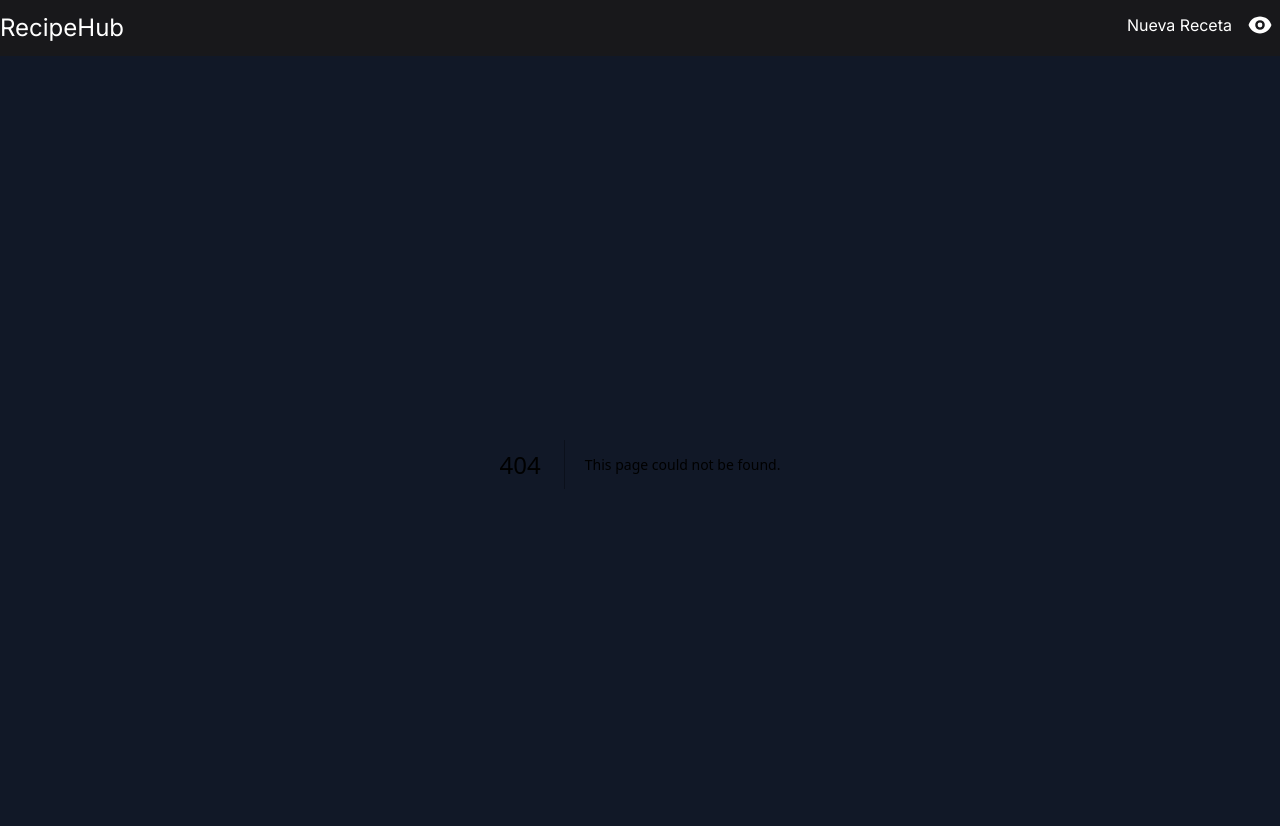
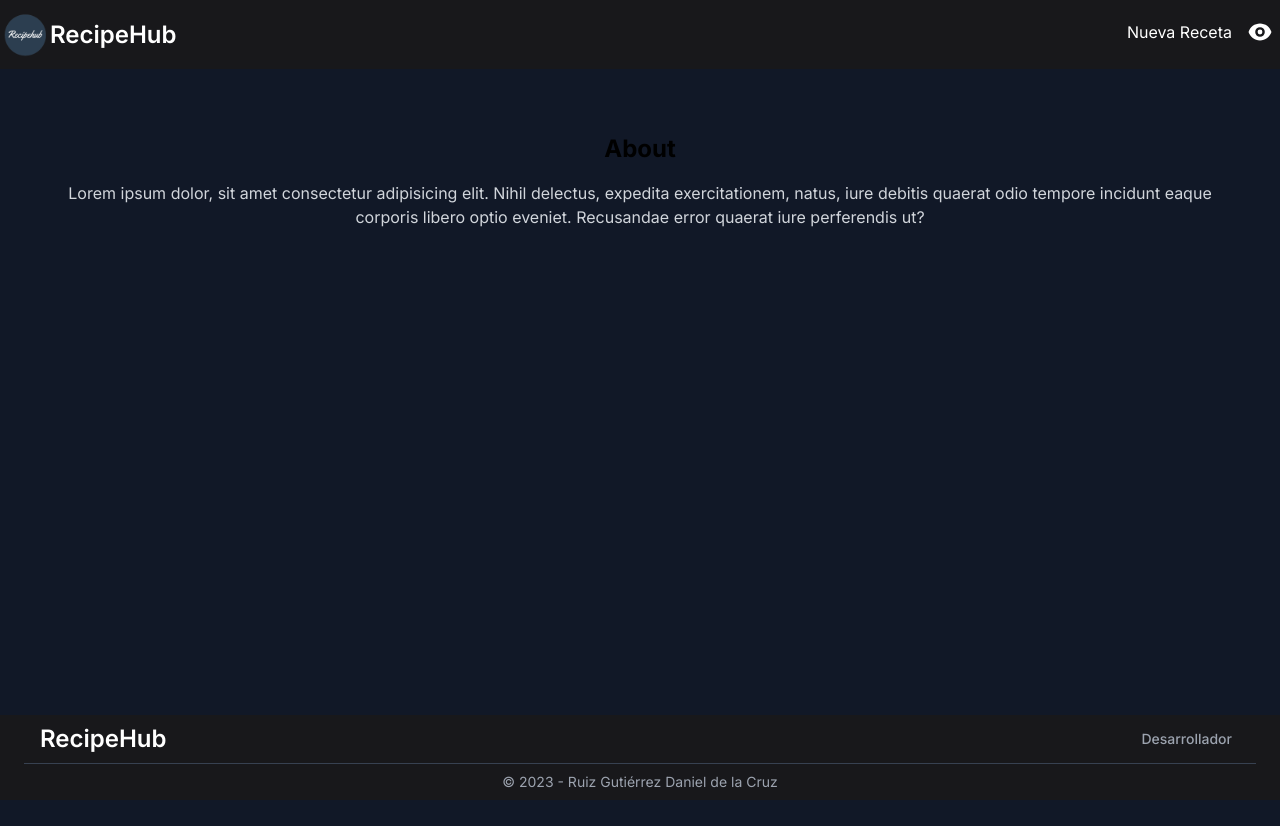
Before and after one commit to Daniel-Ruiz-Gtz/RecipeHub, a Next.js app: page /developer in a window 1280 px wide. Before the commit this address had no page. Shown: the top 826 px of the page. Built offline with nearby package versions, Linux system fonts and the light colour scheme.

Commit message:
Footer & Upgrades

```diff
--- /dev/null
+++ b/src/app/components/Footer.jsx
@@ -0,0 +1,31 @@
+import Link from "next/link";
+import React from "react";
+
+function Footer() {
+  return (
+    <div className="sticky bottom-0 p-2 w-full z-50 bg-slate-400 dark:bg-zinc-900 text-black dark:text-white">
+      <div class="w-full max-w-screen-xl mx-auto p-4 md:py-0">
+        <div class="sm:flex sm:items-center sm:justify-between">
+          <Link href="/" class="flex items-center mb-2 mx-4 sm:mb-0">
+            <span class="self-center text-2xl font-semibold whitespace-nowrap dark:text-white">
+              RecipeHub
+            </span>
+          </Link>
+          <ul class="flex flex-wrap items-center mb-6 text-sm font-medium text-gray-500 sm:mb-0 dark:text-gray-400">
+            <li>
+              <Link href="#" class="mr-4 hover:underline md:mr-6 ">
+                Desarrollador
+              </Link>
+            </li>
+          </ul>
+        </div>
+        <hr class="my-6 border-gray-200 sm:mx-auto dark:border-gray-700 lg:my-2" />
+        <span class="block text-sm text-gray-500 sm:text-center dark:text-gray-400">
+          © 2023 - Ruiz Gutiérrez Daniel de la Cruz
+        </span>
+      </div>
+    </div>
+  );
+}
+
+export default Footer;
--- a/src/app/components/Navbar.jsx
+++ b/src/app/components/Navbar.jsx
@@ -1,5 +1,6 @@
 "use client";
 import Link from "next/link";
+import Image from "next/image";
 import React, { useEffect } from "react";
 import { useState } from "react";
 import { HiEye } from "react-icons/hi";
@@ -21,7 +22,11 @@ function Navbar() {
   return (
     <nav className="bg-slate-400 dark:bg-zinc-900 text-black dark:text-white py-3 mb-2">
       <div className="container mx-auto flex justify-between items-center">
-        <Link href="/" className="dark:text-white hover text-2xl">
+        <Link
+          href="/"
+          className="dark:text-white hover text-2xl font-semibold whitespace-nowrap flex items-center"
+        >
+          <Image src={"/RecipeHub.png"} width={50} height={50} />
           <h1>RecipeHub</h1>
         </Link>
         <ul>
--- a/src/app/layout.jsx
+++ b/src/app/layout.jsx
@@ -1,3 +1,4 @@
+import Footer from "./components/Footer";
 import Navbar from "./components/Navbar";
 import "./globals.css";
 import { Inter } from "next/font/google";
@@ -15,6 +16,7 @@ export default function RootLayout({ children }) {
       <body className={inter.className}>
         <Navbar />
         <div className="h-[calc(100vh-5rem)] container mx-auto">{children}</div>
+        <Footer />
       </body>
     </html>
   );
```
Also changed, not shown: public/RecipeHub.png (added), src/app/developer/page.jsx (renamed from src/app/about/page.jsx), 1 other file (tests, documents, lock files or other folders).
